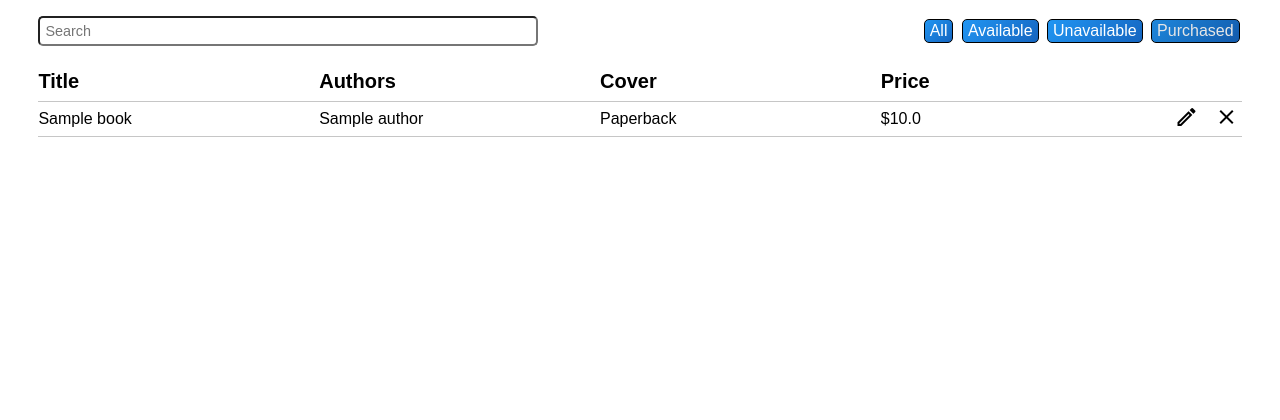
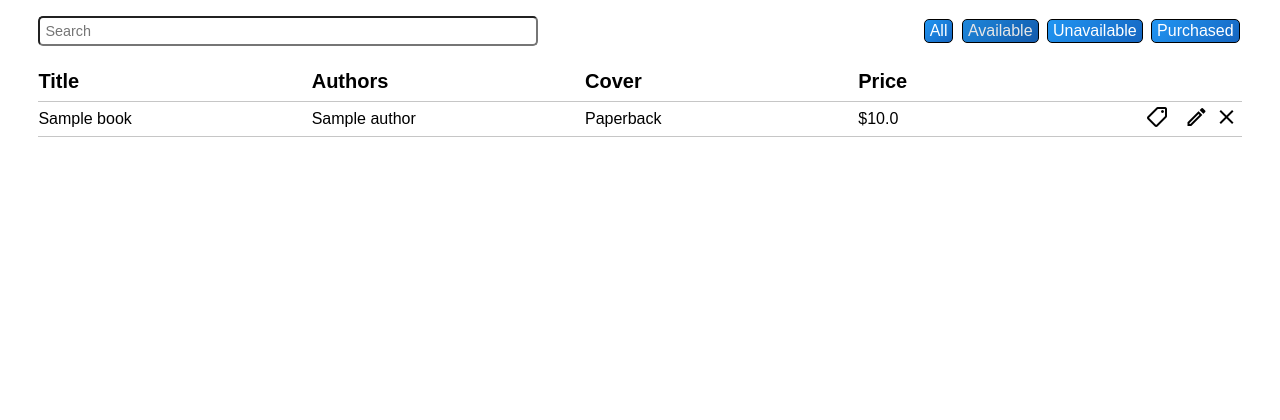
Before and after one commit to brocklarson/Bookstore, a Django app: template books/templates/books/index.html in a window 1280 px wide. Shown: the part 200-620 px from the top of the page. Run offline with Django 3.2, Linux system fonts and the light colour scheme; the template is opened without the code that fills it: values that come from a table or form of the project are taken from there, others are empty; tables that the repository leaves empty hold one stand-in row (values such as "Sample post"); some libraries are stand-ins or nearby versions.

Commit message:
Add view and function to purchase book

```diff
--- a/books/templates/books/index.html
+++ b/books/templates/books/index.html
@@ -27,6 +27,7 @@
       </th>
       <th></th>
       <th></th>
+      <th></th>
     </tr>
   </thead>
   <tbody id="tableBody">
--- a/books/templates/books/snippets/options-header.html
+++ b/books/templates/books/snippets/options-header.html
@@ -2,10 +2,10 @@
     <div class="search-bar-container">
         <input type="text" id="searchBar" class="search-bar" placeholder="Search" autocomplete="off">
     </div>
-    <div class="book-type-buttons">
+    <div class="book-status-buttons">
         <button id="allBooks">All</button>
-        <button id="availableBooks">Available</button>
+        <button id="availableBooks" class="active">Available</button>
         <button id="unavailableBooks">Unavailable</button>
-        <button id="purchasedBooks" class="active">Purchased</button>
+        <button id="purchasedBooks">Purchased</button>
     </div>
 </div>
--- a/books/templates/books/snippets/table-row.html
+++ b/books/templates/books/snippets/table-row.html
@@ -12,6 +12,7 @@
 
     <td>${{ book.price }}</td>
 
+    <td class="icons-cell"><span class="material-icons-outlined sell">sell</span></td>
     <td class="icons-cell"><span class="material-icons-outlined edit">edit</span></td>
     <td class="icons-cell"><span class="material-icons-outlined remove">close</span></td>
 </tr>
--- a/books/urls.py
+++ b/books/urls.py
@@ -10,6 +10,7 @@ urlpatterns = [
     path('api/books/available/', books_views.book_list_available),
     path('api/books/unavailable/', books_views.book_list_unavailable),
     path('api/books/purchased/', books_views.book_list_purchased),
+    path('api/books/purchase/<int:pk>/', books_views.book_list_purchase),
     path('api/authors/', books_views.author_list),
     path('api/authors/<int:pk>/', books_views.author_detail),
     path('api/book_author/', books_views.correlate_book_author),
--- a/static/css/styles.css
+++ b/static/css/styles.css
@@ -125,7 +125,7 @@ header h1 {
     width: 100%;
 }
 
-.book-type-buttons button {
+.book-status-buttons button {
     background: linear-gradient(135deg, rgb(33, 150, 243) 0%, rgb(21, 101, 192) 100%);
     border-radius: 5px;
     border: solid 1px black;
@@ -140,8 +140,8 @@ header h1 {
     width: min-content;
 }
 
-.book-type-buttons button:hover,
-.book-type-buttons button:focus,
+.book-status-buttons button:hover,
+.book-status-buttons button:focus,
 button.active {
     filter: brightness(0.9);
 }
@@ -186,8 +186,14 @@ button.active {
     text-decoration: underline;
 }
 
-th:nth-child(6),
-th:nth-child(7) {
+.sell {
+    -webkit-transform: scaleX(-1);
+    transform: scaleX(-1);
+}
+
+th:nth-last-child(1),
+th:nth-last-child(2),
+th:nth-last-child(3) {
     text-align: center !important;
     width: 30px;
 }
--- a/static/js/scripts.js
+++ b/static/js/scripts.js
@@ -121,10 +121,26 @@ const ajaxModule = (() => {
         });
     }
 
+    async function booksPurchase(bookID) {
+        return $.ajax({
+            method: "PUT",
+            url: `/api/books/purchase/${bookID}/`,
+            success: function () {
+                console.log(`Book ${bookID} purchased`);
+            }
+        });
+    }
+
     async function booksGET(callback) {
+        mode = tableModule.getBooksMode();
+        let apiUrl = "/api/books/";
+        if (mode == "available") apiUrl += "available/";
+        else if (mode == "unavailable") apiUrl += "unavailable/";
+        else if (mode == "purchased") apiUrl += "purchased/";
+
         $.ajax({
             method: "GET",
-            url: "/api/books/",
+            url: apiUrl,
             success: function (data) {
                 callback(data)
             }
@@ -142,7 +158,7 @@ const ajaxModule = (() => {
             }).join(", ");
             const price = parseFloat(value.price).toFixed(2);
             $("tbody").append(
-                `<tr><td class="book-id">` + id + `</td><td>` + title + `</td><td>` + authors + `</td><td>` + cover + `</td><td>$` + price + `</td><td class="icons-cell"><span class="material-icons-outlined edit">edit</span></td><td class="icons-cell"><span class="material-icons-outlined remove">close</span></td></tr>`
+                `<tr><td class="book-id">` + id + `</td><td>` + title + `</td><td>` + authors + `</td><td>` + cover + `</td><td>$` + price + `</td><td class="icons-cell"><span class="material-icons-outlined sell">sell</span></td><td class="icons-cell"><span class="material-icons-outlined edit">edit</span></td><td class="icons-cell"><span class="material-icons-outlined remove">close</span></td></tr>`
             )
         })
     }
@@ -152,7 +168,7 @@ const ajaxModule = (() => {
     }
 
 
-    return { booksPOST, booksDEL, booksPUT, booksGETdetail, updateDisplay }
+    return { booksPOST, booksDEL, booksPUT, booksGETdetail, booksPurchase, updateDisplay }
 })();
 
 const addBookModule = (() => {
@@ -190,19 +206,36 @@ const addBookModule = (() => {
 })();
 
 const tableModule = (() => {
+    BOOKS_MODE = "available";
     // CACHE DOM
     const bookTable = $(`#tableBody`)[0];
     const table = $(`table`)[0];
     const searchBar = $(`#searchBar`)[0];
+    const bookButtons = $(`.book-status-buttons button`);
 
     //LISTENERS
     table.addEventListener(`click`, handleTableClick);
+    Array.from(bookButtons).forEach(btn => btn.addEventListener(`click`, handleBookButtons));
     // searchBar.addEventListener('input', updateTable);
+
+    // BOOK AVAILABILITY FUNCTIONALITY
+    function handleBookButtons(event) {
+        if (event.target.id == "allBooks") BOOKS_MODE = "all";
+        else if (event.target.id == "availableBooks") BOOKS_MODE = "available";
+        else if (event.target.id == "unavailableBooks") BOOKS_MODE = "unavailable";
+        else if (event.target.id == "purchasedBooks") BOOKS_MODE = "purchased";
+
+        Array.from(bookButtons).forEach(btn => btn.classList.remove("active"));
+        event.target.classList.add("active");
+
+        ajaxModule.updateDisplay();
+    }
 
     //TABLE FUNCTIONALITY
     function handleTableClick(event) {
         if (event.target.classList.contains(`remove`)) removeBook(event);
         else if (event.target.classList.contains(`edit`)) editBookInfo(event);
+        else if (event.target.classList.contains(`sell`)) purchaseBook(event);
         // else if (event.target.classList.contains(`checked-out-cell`)) changeBookStatus(event);
         // else if (event.target.classList.contains(`table-header-text`)) handleSorting(event);
     }
@@ -221,12 +254,22 @@ const tableModule = (() => {
         await ajaxModule.booksDEL(tableRow, bookID);
     }
 
+    async function purchaseBook(event) {
+        const tableRow = findTableRow(event);
+        const bookID = findBookID(tableRow);
+        await ajaxModule.booksPurchase(bookID);
+        await ajaxModule.updateDisplay();
+    }
+
     async function editBookInfo(event) {
         const tableRow = findTableRow(event);
         const bookID = findBookID(tableRow);
         formModule.showForm('edit', bookID);
     }
 
+    function getBooksMode() {
+        return BOOKS_MODE;
+    }
     // function handleSorting(event) {
     //     if (event.target.innerText === ``) return;
     //     const sortParam = getSortParameter(event);
@@ -262,6 +305,6 @@ const tableModule = (() => {
     //     }
     // }
 
-
+    return { getBooksMode }
 
 })();
```
Also changed, not shown: books/views.py (+27 -6 lines).
